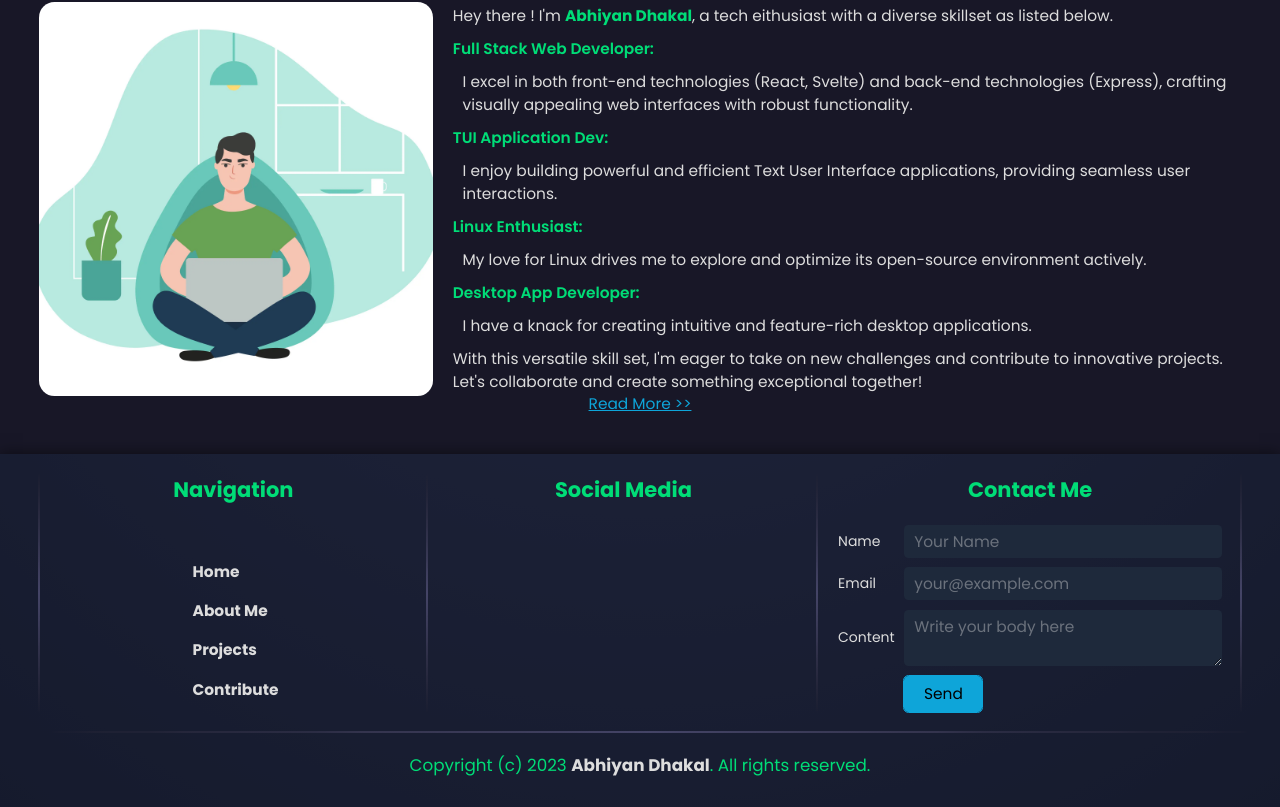
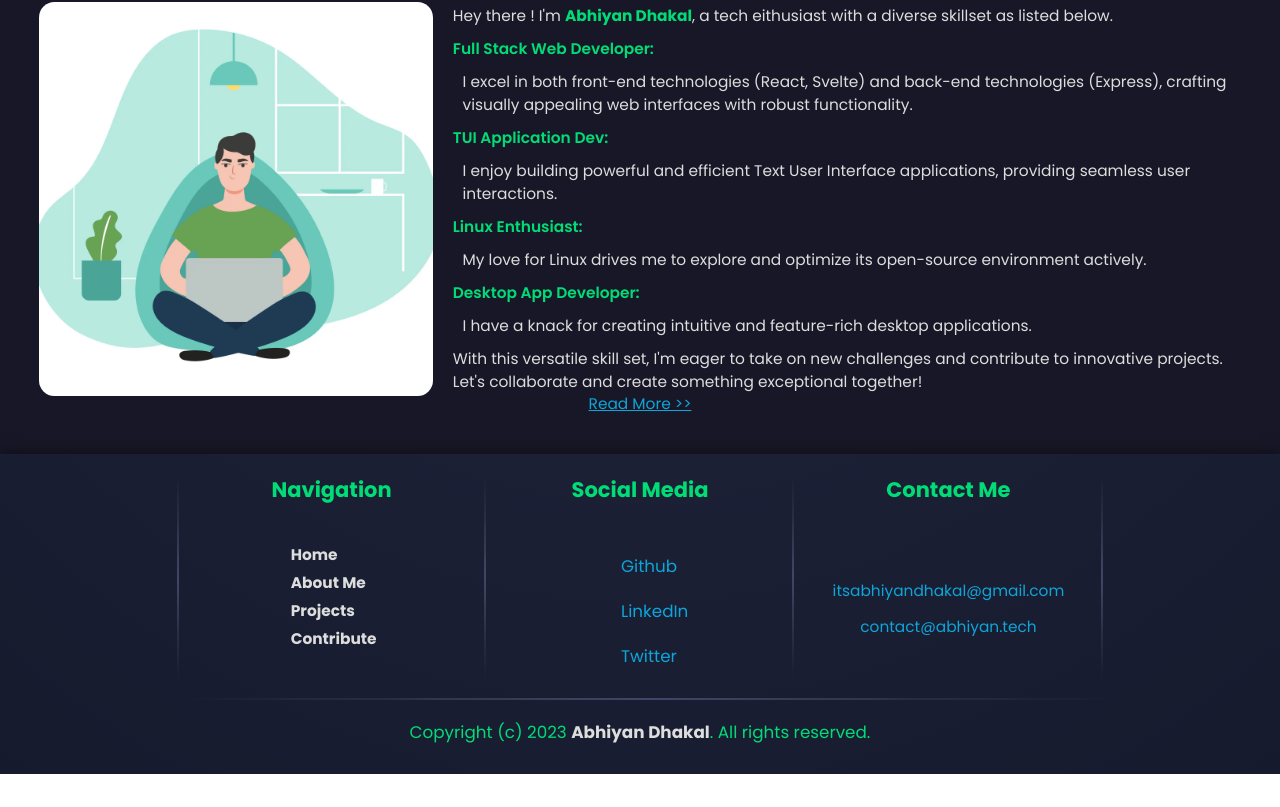
Before and after one commit to abhiyandhakal/portfolio, a SvelteKit app: page / in a window 1280 px wide. Shown: the part 912-1719 px from the top of the page. After the commit the page ends 1686 px from the top, so only its background shows below. Built offline with nearby package versions, Linux system fonts and the light colour scheme.

Commit message:
update footer

```diff
--- a/src/components/footer.svelte
+++ b/src/components/footer.svelte
@@ -27,11 +27,12 @@
 		<section class="social-media">
 			<h2>Social Media</h2>
 			<ul>
-				{#each social as { id, href, icon } (id)}
+				{#each social as { id, href, icon, text } (id)}
 					<li>
-						<a {href} target="_blank">
+						<a {href} target="_blank" class="icon">
 							<iconify-icon icon={icon.icon} style={icon.color ? `color: ${icon.color};` : ""} />
 						</a>
+						<a {href} target="_blank" class="text">{text}</a>
 					</li>
 				{/each}
 			</ul>
@@ -39,26 +40,21 @@
 
 		<hr />
 
-		<form class="contact-form" action="/?contact">
+		<section class="contact-info">
 			<h2>Contact Me</h2>
 
-			<label for="name">Name</label>
-			<input type="name" class="textbox" placeholder="Your Name" id="name" required />
-
-			<label for="email">Email</label>
-			<input type="email" class="textbox" placeholder="your@example.com" id="email" required />
-
-			<label for="content">Content</label>
-			<textarea
-				class="textbox"
-				name="content"
-				id="content"
-				placeholder="Write your body here"
-				required
-			/>
-
-			<button class="btn" type="submit">Send</button>
-		</form>
+			<ul>
+				<li>
+					<iconify-icon icon="material-symbols:mail" />
+				</li>
+				<li>
+					<a href="mailto:itsabhiyandhakal@gmail.com"> itsabhiyandhakal@gmail.com</a>
+				</li>
+				<li>
+					<a href="mailto:contact@abhiyan.tech">contact@abhiyan.tech</a>
+				</li>
+			</ul>
+		</section>
 
 		<section class="copyright">
 			<p>Copyright (c) 2023 <span>Abhiyan Dhakal</span>. All rights reserved.</p>
@@ -169,10 +165,20 @@
 		justify-items: center;
 
 		ul {
+			display: grid;
+			justify-content: center;
+			font-size: var(--fz-2xl);
+
+			li {
 				display: flex;
-			justify-content: center;
-			width: fit-content;
-			font-size: var(--fz-2xl);
+				align-items: start;
+				gap: var(--gap-small);
+
+				.text {
+					font-size: var(--fz-xl);
+					color: var(--text-link);
+					text-decoration: none;
+				}
 
 				a {
 					padding: var(--gap-small);
@@ -186,10 +192,12 @@
 				}
 			}
 		}
+	}
 
 	.navigation {
 		display: grid;
 		justify-items: center;
+		align-items: start;
 
 		ul {
 			width: fit-content;
@@ -224,28 +232,6 @@
 		}
 	}
 
-	.contact-form {
-		display: grid;
-		width: fit-content;
-		grid-template-columns: 0.5fr 1.5fr;
-		align-items: center;
-		gap: var(--gap-small);
-		padding-inline: var(--gap-lg);
-
-		& > :first-child {
-			grid-column: 1 / -1;
-		}
-
-		h2 {
-			justify-self: center;
-		}
-
-		.btn {
-			width: fit-content;
-			grid-column: 2 / -1;
-		}
-	}
-
 	iconify-icon {
 		font-size: 1.2em;
 	}
@@ -275,4 +261,31 @@
 			margin: var(--gap-small);
 		}
 	}
+
+	.contact-info {
+		display: grid;
+		// place-items: center;
+		justify-items: center;
+		ul {
+			display: grid;
+			padding: var(--gap-1);
+			place-items: center;
+			gap: var(--gap-small);
+
+			iconify-icon {
+				font-size: var(--fz-4xl);
+				color: var(--text-link);
+			}
+
+			a {
+				color: var(--text-link);
+				font-size: var(--fz-lg);
+				text-decoration: none;
+
+				&:hover {
+					text-decoration: underline;
+				}
+			}
+		}
+	}
 </style>
--- a/src/data.ts
+++ b/src/data.ts
@@ -50,15 +50,7 @@ const social: Social[] = [
 		text: "Twitter",
 		href: "https://twitter.com/itsabhiyan",
 		icon: {
-			icon: "logos:twitter"
-		}
-	},
-	{
-		id: v4(),
-		text: "Mail",
-		href: "mailto:itsabhiyandhakal@gmail.com",
-		icon: {
-			icon: "material-symbols:mail",
+			icon: "pajamas:twitter",
 			color: "var(--text-primary)"
 		}
 	}
--- a/src/routes/+page.svelte
+++ b/src/routes/+page.svelte
@@ -166,7 +166,7 @@
 
 			<div class="btn-container">
 				<a href="/about" class="btn">About Me</a>
-				<a href="/contact" class="btn btn-invert">Let's Chat</a>
+				<a href="mailto:itsabhiyandhakal@gmail.com" class="btn btn-invert">Let's Talk</a>
 			</div>
 
 			<button class="scroll-down btn-invert glow-effect" on:click={scroll} data-glow-offset="true">
```
Also changed, not shown: src/app.d.ts (+6 -3 lines). Lines whose indentation alone changed are shown as unchanged.
